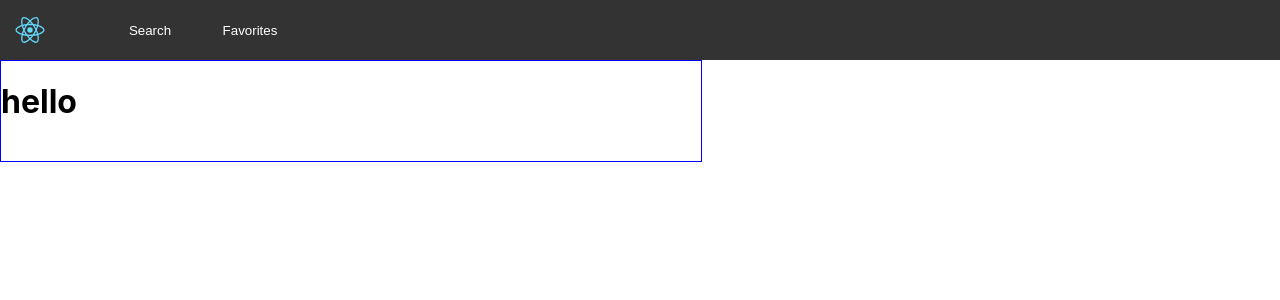
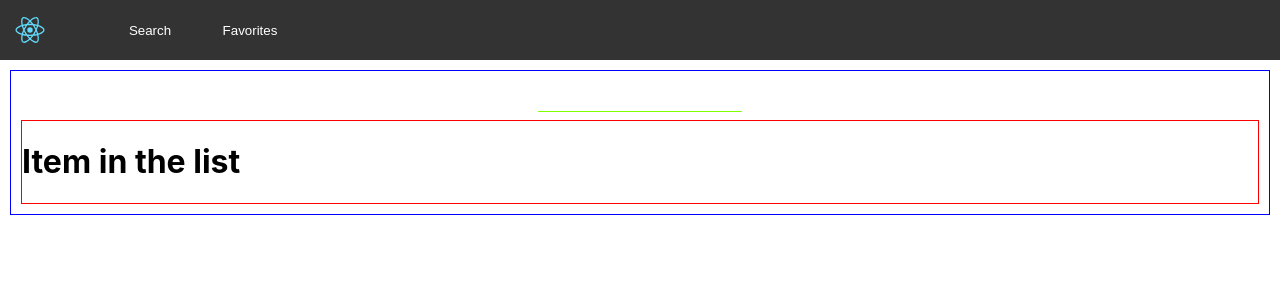
Before and after one commit to Kanzaki404/React-project, a React (Create React App) app: page / in a window 1280 px wide. Shown: the top 300 px of the page. Built offline with nearby package versions, Linux system fonts and the light colour scheme.

Commit message:
second phase!

```diff
--- a/src/App.js
+++ b/src/App.js
@@ -2,6 +2,7 @@ import React from 'react';
 
 import './App.scss';
 import Navbar from './components/navBar/navBar'
+import List from './components/List/list'
 
 function App() {
   return (
@@ -11,7 +12,7 @@ function App() {
       </header>
       <main>
       <div className="content">
-          <h1>hello</h1>
+          <List/>
       </div>
       </main>
 
--- a/src/App.scss
+++ b/src/App.scss
@@ -1 +1,2 @@
-@import './styles/navBar.scss'
+@import './styles/navBar.scss';
+@import './styles/list.scss';
--- /dev/null
+++ b/src/components/List/list-item/list-item.jsx
@@ -0,0 +1,14 @@
+import React from 'react'
+
+const listItem = () => {
+    return (
+        <div className ="listItem">
+            <div className= "Item">
+                <h1>Item in the list</h1>
+            </div>
+
+        </div>
+      );
+}
+
+export default listItem
--- /dev/null
+++ b/src/components/List/list.jsx
@@ -0,0 +1,19 @@
+import React from 'react'
+import ListItem from './list-item/list-item'
+const list = () => {
+
+    return (
+        <div className="listComponent">
+            <div className="searchBar">
+                <input />
+            </div>
+
+            <div className="listItemContainer">
+                <ListItem />
+            </div>
+        </div>
+    );
+};
+
+
+export default list
--- /dev/null
+++ b/src/styles/list.scss
@@ -0,0 +1,100 @@
+.content{
+    border: 1px solid blue;
+    width: auto;
+    height: auto;
+    margin: 10px;
+    padding: 10px;
+}
+
+.listItemContainer{
+    border: 1px solid red;
+    height: auto;
+    width: auto;
+}
+
+.searchBar{
+    text-align: center;
+    input{
+
+        margin: 8px 0;
+        height: 20px;
+        border-bottom: 1px solid chartreuse;
+        border-right-width: 0px;
+        border-left-width: 0px;
+        border-top-width: 0px;
+        width: 200px;
+    }
+
+}
+
+// .--------------------free css input----------------------------------------
+// <div class="form__group field">
+// <input type="input" className="form__field" placeholder="Name" name="name" id='name' required />
+// <label for="name" className="form__label">Name</label>
+// </div>
+
+
+// $primary: #11998e;
+// $secondary: #38ef7d;
+// $white: #fff;
+// $gray: #9b9b9b;
+// .form__group {
+//   position: relative;
+//   padding: 15px 0 0;
+//   margin-top: 10px;
+//   width: 100%;
+//   text-align: center;
+// }
+
+// .form__field {
+//   font-family: inherit;
+//   width: 100%;
+//   border: 0;
+//   border-bottom: 2px solid $gray;
+//   outline: 0;
+//   font-size: 1.3rem;
+//   color: black;
+//   padding: 7px 0;
+//   background: transparent;
+//   transition: border-color 0.2s;
+
+//   &::placeholder {
+//     color: transparent;
+//   }
+
+//   &:placeholder-shown ~ .form__label {
+//     font-size: 1.3rem;
+//     cursor: text;
+//     top: 20px;
+//   }
+// }
+
+// .form__label {
+//   position: absolute;
+//   top: 0;
+//   display: block;
+//   transition: 0.2s;
+//   font-size: 1rem;
+//   color: $gray;
+// }
+
+// .form__field:focus {
+//   ~ .form__label {
+//     position: absolute;
+//     top: 0;
+//     display: block;
+//     transition: 0.2s;
+//     font-size: 1rem;
+//     color: $primary;
+//     font-weight:700;
+//   }
+//   padding-bottom: 6px;
+//   font-weight: 700;
+//   border-width: 3px;
+//   border-image: linear-gradient(to right, $primary,$secondary);
+//   border-image-slice: 1;
+// }
+// /* reset input */
+// .form__field{
+//   &:required,&:invalid { box-shadow:none; }
+// }
--- a/src/styles/navBar.scss
+++ b/src/styles/navBar.scss
@@ -2,6 +2,7 @@ nav.nav-bar-style{
     background: #333333;
     height: 60px;
     width: 100%;
+    position: sticky;
 
     img{
         height: 50px;
@@ -39,9 +40,3 @@ nav.nav-bar-style{
 // .navigationBar{
 //     display: block;
 // }
-
-.content{
-     border: 1px solid blue;
-     width: 700px;
-     height: 100px;
-}
```
Also changed, not shown: 1 other file (tests, documents, lock files or other folders).
